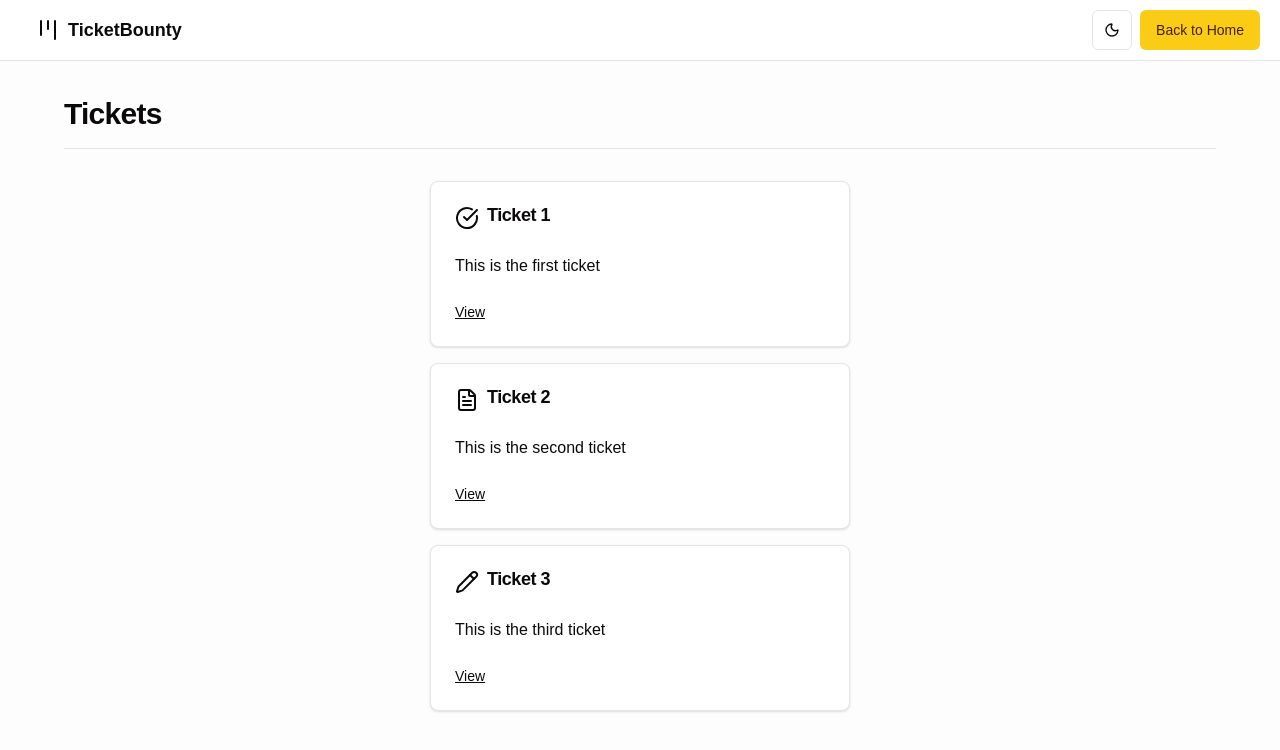
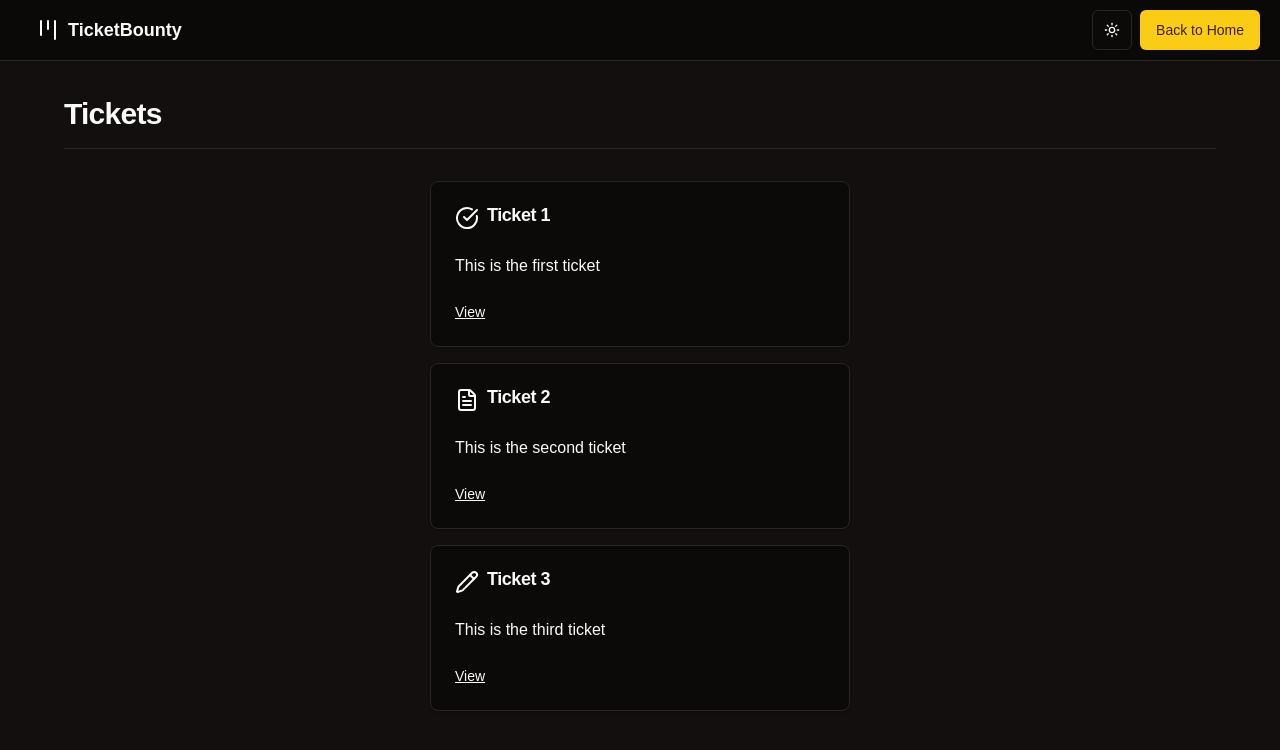
Before and after one commit to peterjuniorliu/the_road_to_next, a Next.js app: page /tickets in a window 1280 px wide. Both pictures are taken after a click on the button "Toggle theme". Shown: the top 750 px of the page. Built offline with nearby package versions, Linux system fonts and the light colour scheme.

Commit message:
normalize day-night mode switching

```diff
--- a/src/components/theme/theme-switcher.tsx
+++ b/src/components/theme/theme-switcher.tsx
@@ -1,17 +1,32 @@
 "use client";
 import {LucideMoon, LucideSun} from "lucide-react";
 import {useTheme} from "next-themes";
+import {useEffect, useState} from "react";
 import {Button} from "../ui/button";
 
 const ThemeSwitcher = () =>
 {
-    const {theme, setTheme} = useTheme();
+    const {resolvedTheme, setTheme} = useTheme();
+    const [mounted, setMounted] = useState(false);
+
+    useEffect(() => {
+        setMounted(true);
+    }, []);
+
+    if (!mounted) {
+        return null;
+    }
+
+    const isDark = resolvedTheme === "dark";
 
     return (
-        <Button variant="outline" size="icon" onClick={() => setTheme(theme === "light" ? "dark" : "light")}
+        <Button variant="outline" size="icon" onClick={() => setTheme(isDark ? "light" : "dark")}
         >
-            <LucideMoon className="h-4 w-4 rotate-0 scale-100 transition-all dark:-rotate-90 dark:scale-0" />
-            <LucideSun className="absolute h-4 w-4 rotate-90 scale-0 transition-transform dark:rotate-0 dark:scale-100" />
+            {isDark ? (
+                <LucideSun className="h-4 w-4" />
+            ) : (
+                <LucideMoon className="h-4 w-4" />
+            )}
             <span className="sr-only">
                 Toggle theme
             </span>
```
